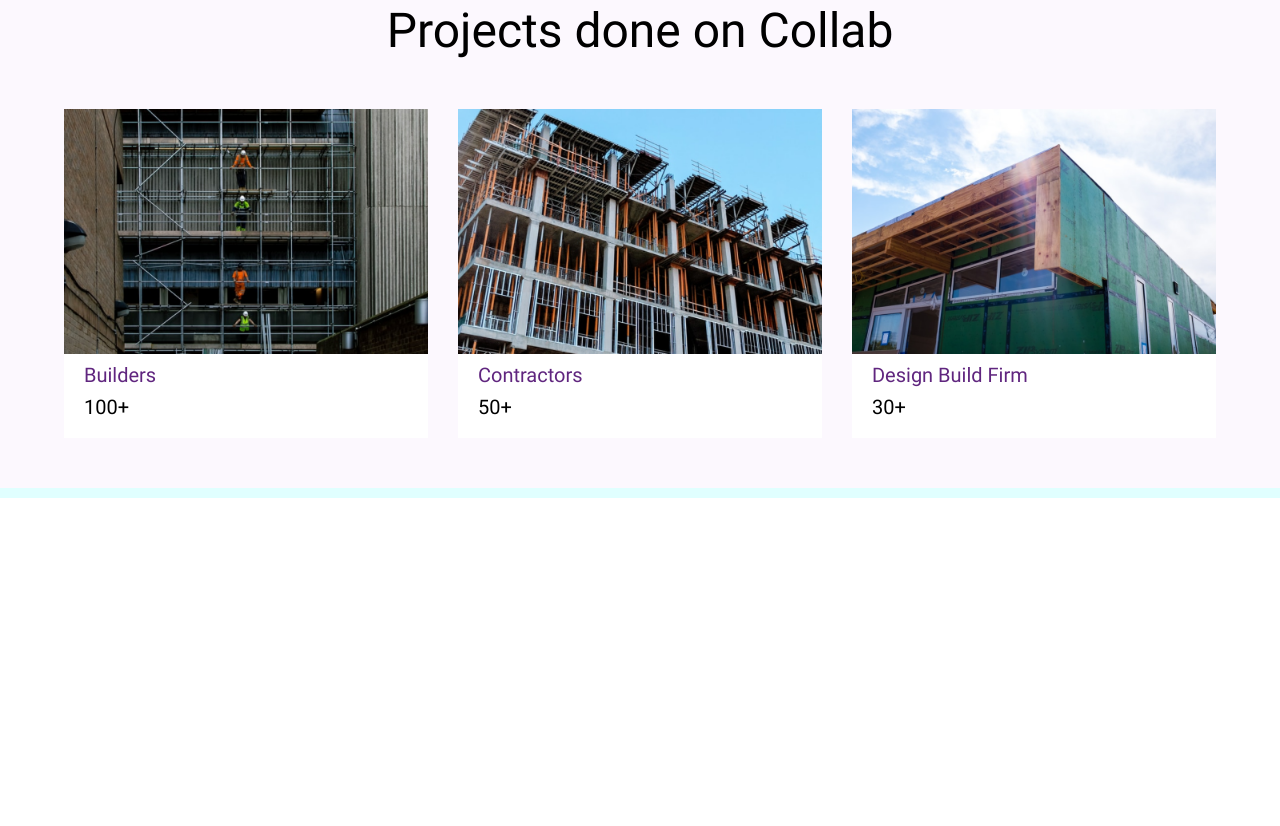
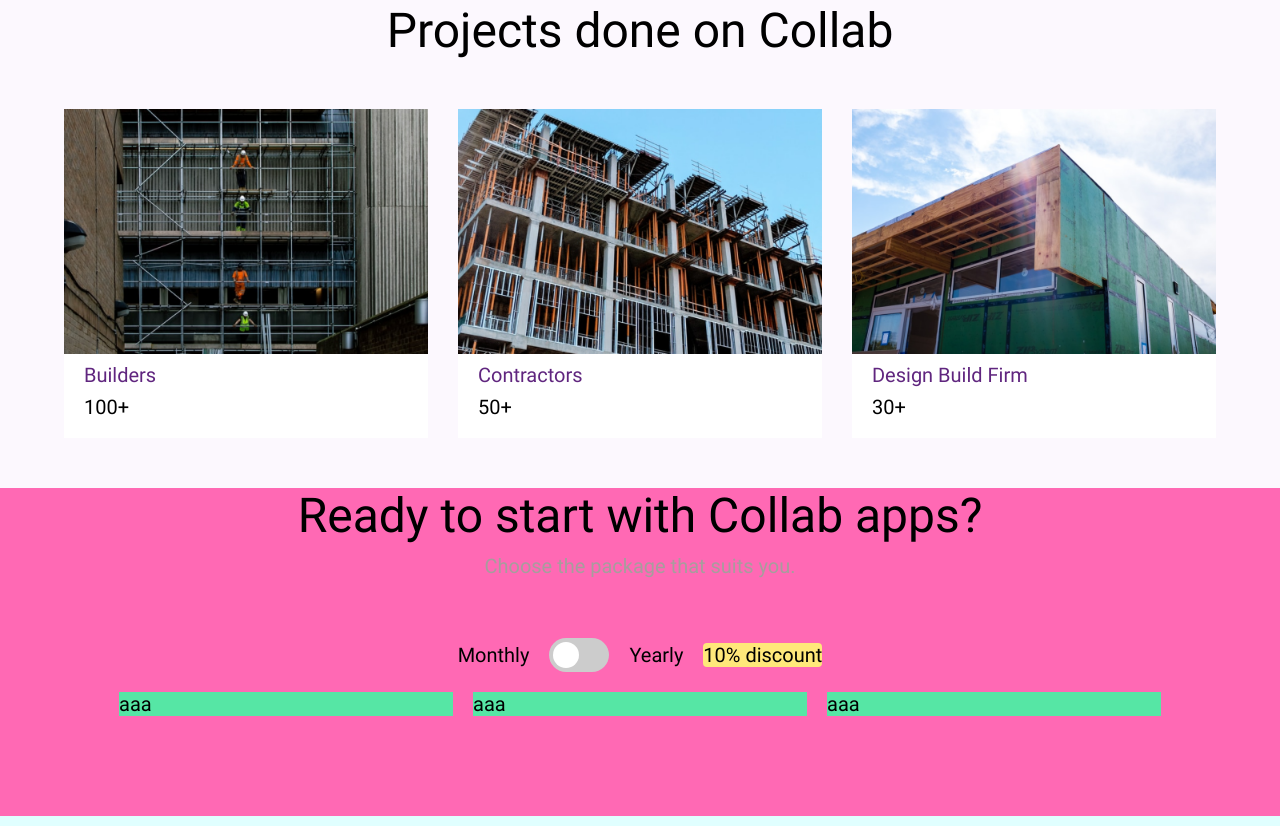
Before and after one commit to madrakas/bit_04_01_homework_colab, a website: page index.html in a window 1280 px wide. Shown: the part 2753-3579 px from the top of the page. Before the commit the page ends 3251 px from the top, so only its background shows below. Drawn offline with Linux system fonts and the light colour scheme.

Commit message:
Basic sales section

```diff
--- a/css/main.css
+++ b/css/main.css
@@ -300,3 +300,123 @@ hero .demo-button:hover {
     width: 364px;
     height: 245px;
 }
+
+.sales{
+    display: flex;
+    flex-wrap: wrap;
+    width: 100%;
+    justify-content: center;
+    padding-bottom: 50px;
+    background-color: hotpink;
+}
+
+.sales .description{
+    text-align: center;
+    width: 100%;
+    padding: 10px 0;
+    color:#A79D9D;
+    font-size: 20px;
+    line-height: 24px;
+    font-weight: 500;
+
+}
+
+.sales .options {
+    display: flex;
+    flex-wrap: wrap;
+    width: 100%;
+    justify-content: center;
+    align-items: center;
+    margin: 50px 0;
+    gap: 20px;
+    font-size: 20px;
+}
+.sales .discount{
+    display: flex;
+    align-items: center;
+    background-color: #FFE87A;
+    border-radius: 4px;
+}
+
+.offer-list{
+    display: flex;
+    width: 100%;
+    justify-content: center;
+    gap: 20px;
+}
+
+.offer-list .offer{
+    width: 334px;
+    height: max-content;
+    background-color: #56E6A5;
+}
+
+
+
+
+
+
+
+
+ /* The switch - the box around the slider */
+ .switch {
+    position: relative;
+    display: inline-block;
+    width: 60px;
+    height: 34px;
+  }
+
+  /* Hide default HTML checkbox */
+  .switch input {
+    opacity: 0;
+    width: 0;
+    height: 0;
+  }
+
+  /* The slider */
+  .slider {
+    position: absolute;
+    cursor: pointer;
+    top: 0;
+    left: 0;
+    right: 0;
+    bottom: 0;
+    background-color: #ccc;
+    -webkit-transition: .4s;
+    transition: .4s;
+  }
+
+  .slider:before {
+    position: absolute;
+    content: "";
+    height: 26px;
+    width: 26px;
+    left: 4px;
+    bottom: 4px;
+    background-color: white;
+    -webkit-transition: .4s;
+    transition: .4s;
+  }
+
+  input:checked + .slider {
+    background-color: #56E6A5;
+  }
+
+  input:focus + .slider {
+    box-shadow: 0 0 1px #56E6A5;
+  }
+
+  input:checked + .slider:before {
+    -webkit-transform: translateX(26px);
+    -ms-transform: translateX(26px);
+    transform: translateX(26px);
+  }
+
+  /* Rounded sliders */
+  .slider.round {
+    border-radius: 34px;
+  }
+
+  .slider.round:before {
+    border-radius: 50%;
+  }
--- a/index.html
+++ b/index.html
@@ -97,7 +97,24 @@
                 </div>
             </div>
 
-
+            <div class="sales">
+                <h2>Ready to start with Collab apps?</h2>
+                <div class="description">Choose the package that suits you.</div>
+                <from class="options">
+                    Monthly
+                    <label class="switch">
+                        <input type="checkbox">
+                        <span class="slider round"></span>
+                    </label>
+                    Yearly
+                    <div class="discount">10% discount</div>
+                </form>
+                <div class="offer-list">
+                    <div class="offer">aaa</div>
+                    <div class="offer">aaa</div>
+                    <div class="offer">aaa</div>
+                </div>
+            </div>
         </content>
     </contentholder>
 
```
